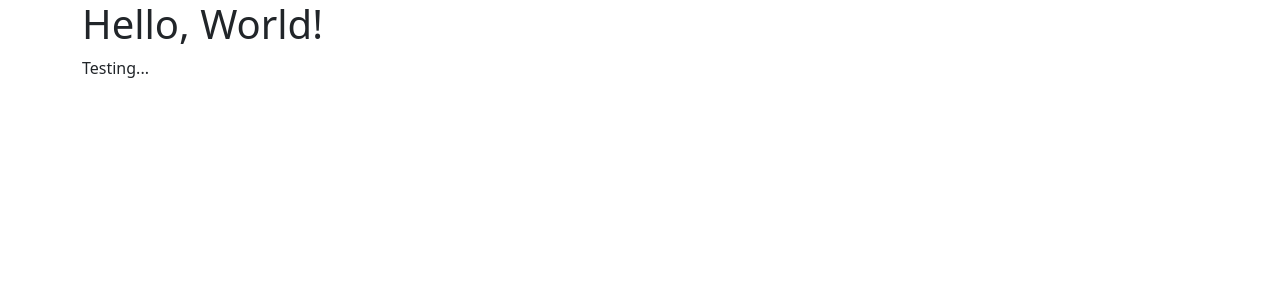
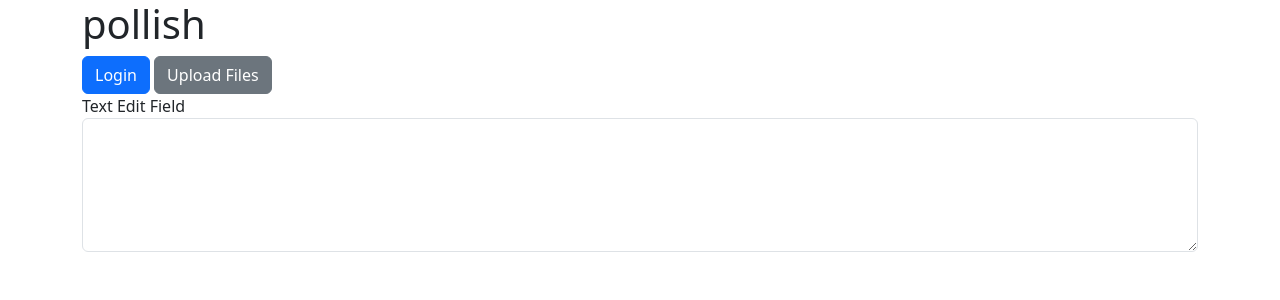
Before and after one commit to mvsoom/pollish, a Django app: page / in a window 1280 px wide. Shown: the top 300 px of the page. Run offline with Django 5.2, Linux system fonts and the light colour scheme.

Commit message:
Setup homepage and JS template

```diff
--- /dev/null
+++ b/main/static/home.js
@@ -0,0 +1,50 @@
+$(document).ready(function () {
+    // Function to make a request to ChatGPT API
+    function improveLastSentenceWithChatGPT() {
+        let textArea = $('#textEdit');
+        let text = textArea.val();
+
+        // Find the last sentence
+        let lastPeriodIndex = text.lastIndexOf('.');
+        if (lastPeriodIndex !== -1) {
+            let lastSentence = text.substring(lastPeriodIndex + 1).trim();
+
+            // Make a request to ChatGPT API (replace 'YOUR_OPENAI_API_KEY' with your actual API key)
+            const apiKey = 'XXX';
+            const apiUrl = 'https://api.openai.com/v1/chat/completions';
+            const messages = [{ 'role': 'system', 'content': 'You are a helpful assistant.' }, { 'role': 'user', 'content': `Improve the following sentence: ${lastSentence}` }];
+
+            fetch(apiUrl, {
+                method: 'POST',
+                headers: {
+                    'Content-Type': 'application/json',
+                    'Authorization': `Bearer ${apiKey}`
+                },
+                body: JSON.stringify({
+                    model: 'gpt-3.5-turbo',
+                    messages: messages
+                })
+            })
+            .then(response => response.json())
+            .then(data => {
+                if (data.choices && data.choices.length > 0) {
+                    let improvedSentence = data.choices[0].message.content.trim();
+                    let newText = text.substring(0, lastPeriodIndex + 1) + " " + improvedSentence;
+
+                    // Update the text area
+                    textArea.val(newText);
+                }
+            })
+            .catch(error => console.error('Error:', error));
+        }
+    }
+
+    // Event listener for keypress events
+    $('#textEdit').on('keypress', function (e) {
+        // Check if Ctrl key is pressed (event.ctrlKey) and if the pressed key is "."
+        if (e.ctrlKey && e.key === '.') {
+            console.log('Ctrl+. pressed');
+            improveLastSentenceWithChatGPT();
+        }
+    });
+});
--- a/main/templates/home.html
+++ b/main/templates/home.html
@@ -1,6 +1,26 @@
 {% extends "base.html" %}
 
+{% load static %}
+
 {% block page_content %}
-    <h1>Hello, World!</h1>
-    Testing...
+<h1>pollish</h1>
+
+<!-- Login Button -->
+<button type="button" class="btn btn-primary">Login</button>
+
+<!-- Upload Files Button -->
+<label class="btn btn-secondary">
+    Upload Files
+    <input type="file" style="display: none;">
+</label>
+
+<!-- Text Edit Field -->
+<div class="form-group">
+    <label for="textEdit">Text Edit Field</label>
+    <textarea class="form-control" id="textEdit" rows="5"></textarea>
+</div>
+
+<!-- External JavaScript -->
+<script src="https://ajax.googleapis.com/ajax/libs/jquery/3.5.1/jquery.min.js"></script>
+<script src="{% static 'home.js' %}"></script>
 {% endblock page_content %}
--- a/pollish/settings.py
+++ b/pollish/settings.py
@@ -120,6 +120,10 @@ USE_TZ = True
 
 STATIC_URL = 'static/'
 
+STATICFILES_DIRS = [
+    BASE_DIR / 'main/static',
+]
+
 # Default primary key field type
 # https://docs.djangoproject.com/en/5.0/ref/settings/#default-auto-field
 
```
